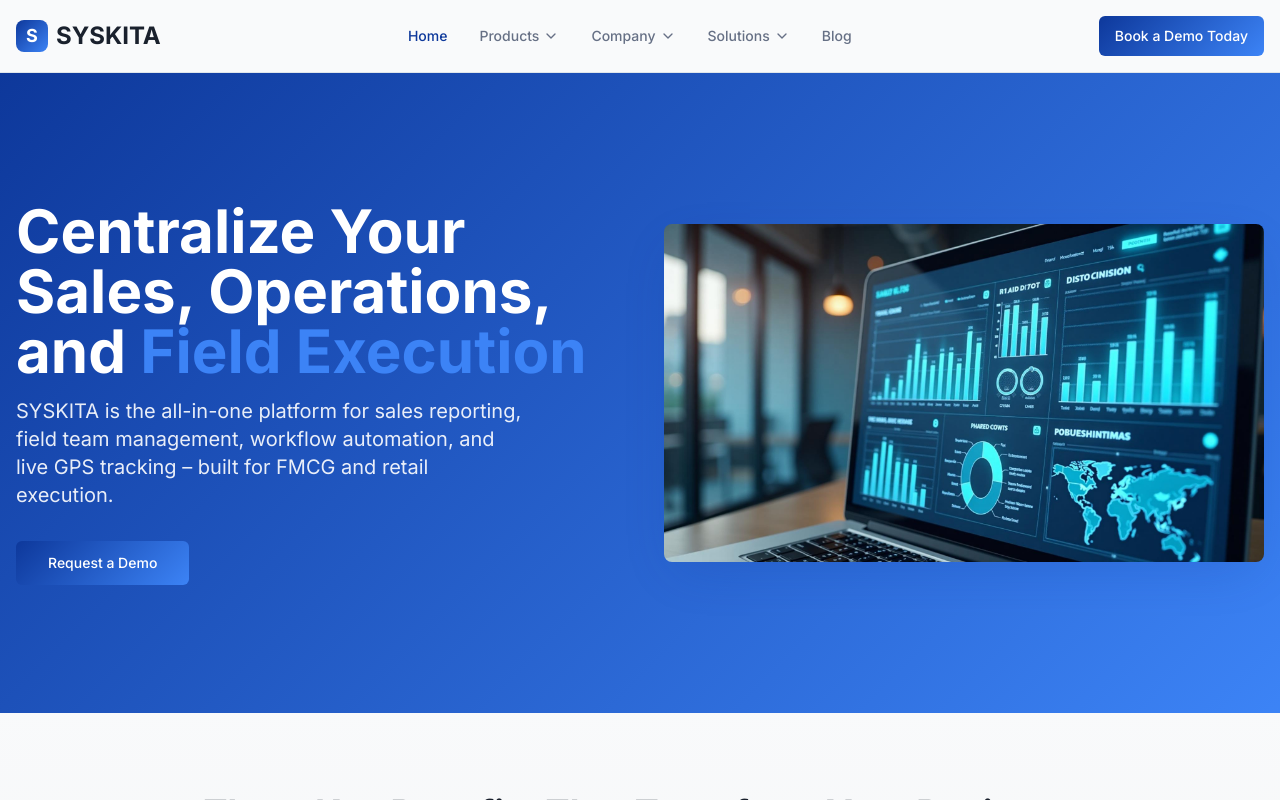
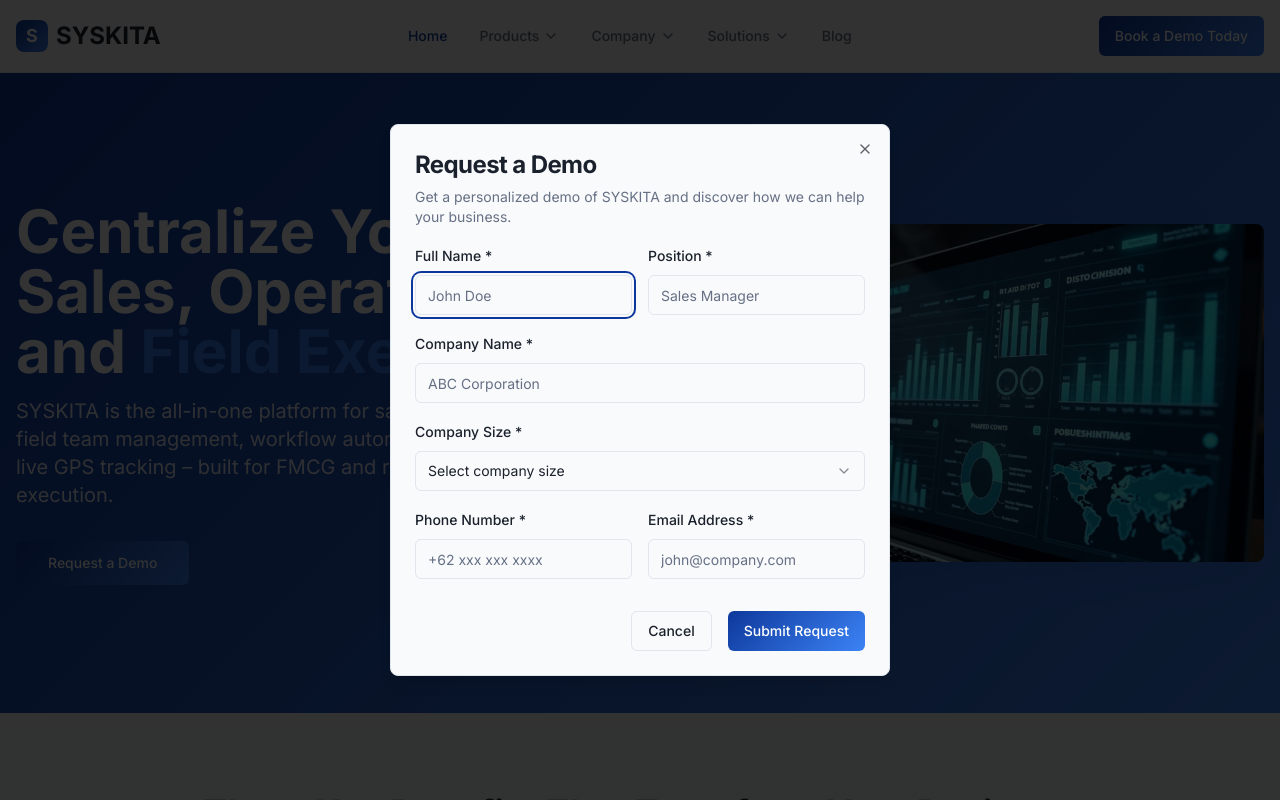
Before and after one commit to Victor-Gondo/syskita-shine-bright, a React (Vite) app: page / in a window 1280 px wide. Both pictures are taken after a click on the button "Request a Demo". Shown: the top 800 px of the page. Built offline with nearby package versions, Linux system fonts and the light colour scheme.

Commit message:
Add form to demo request buttons
Adds a form to all "Request Demo" and "Book a Demo Today" buttons. The form includes fields for name, company name, company size (dropdown), position, contact number, and email.

```diff
--- /dev/null
+++ b/src/components/DemoRequestForm.tsx
@@ -0,0 +1,244 @@
+import { useState } from "react";
+import { useForm } from "react-hook-form";
+import { zodResolver } from "@hookform/resolvers/zod";
+import { z } from "zod";
+import {
+  Dialog,
+  DialogContent,
+  DialogDescription,
+  DialogHeader,
+  DialogTitle,
+} from "@/components/ui/dialog";
+import {
+  Form,
+  FormControl,
+  FormField,
+  FormItem,
+  FormLabel,
+  FormMessage,
+} from "@/components/ui/form";
+import {
+  Select,
+  SelectContent,
+  SelectItem,
+  SelectTrigger,
+  SelectValue,
+} from "@/components/ui/select";
+import { Input } from "@/components/ui/input";
+import { Button } from "@/components/ui/button";
+import { useToast } from "@/hooks/use-toast";
+
+const formSchema = z.object({
+  name: z.string().min(2, "Name must be at least 2 characters"),
+  company: z.string().min(2, "Company name must be at least 2 characters"),
+  companySize: z.string().min(1, "Please select company size"),
+  position: z.string().min(2, "Position must be at least 2 characters"),
+  phone: z.string().min(10, "Phone number must be at least 10 characters"),
+  email: z.string().email("Please enter a valid email address"),
+});
+
+type FormData = z.infer<typeof formSchema>;
+
+interface DemoRequestFormProps {
+  isOpen: boolean;
+  onClose: () => void;
+  variant?: "demo" | "book";
+}
+
+const DemoRequestForm = ({ isOpen, onClose, variant = "demo" }: DemoRequestFormProps) => {
+  const [isSubmitting, setIsSubmitting] = useState(false);
+  const { toast } = useToast();
+
+  const form = useForm<FormData>({
+    resolver: zodResolver(formSchema),
+    defaultValues: {
+      name: "",
+      company: "",
+      companySize: "",
+      position: "",
+      phone: "",
+      email: "",
+    },
+  });
+
+  const onSubmit = async (data: FormData) => {
+    setIsSubmitting(true);
+
+    // Simulate API call
+    await new Promise(resolve => setTimeout(resolve, 1000));
+
+    console.log("Demo request submitted:", data);
+
+    toast({
+      title: "Demo Request Submitted!",
+      description: "We'll contact you within 24 hours to schedule your demo.",
+    });
+
+    form.reset();
+    setIsSubmitting(false);
+    onClose();
+  };
+
+  const title = variant === "book" ? "Book Your Demo" : "Request a Demo";
+  const description = variant === "book"
+    ? "Schedule a personalized demo and see how SYSKITA can transform your operations."
+    : "Get a personalized demo of SYSKITA and discover how we can help your business.";
+
+  return (
+    <Dialog open={isOpen} onOpenChange={onClose}>
+      <DialogContent className="sm:max-w-[500px] bg-background border-border">
+        <DialogHeader>
+          <DialogTitle className="text-2xl font-bold text-foreground">{title}</DialogTitle>
+          <DialogDescription className="text-muted-foreground">
+            {description}
+          </DialogDescription>
+        </DialogHeader>
+
+        <Form {...form}>
+          <form onSubmit={form.handleSubmit(onSubmit)} className="space-y-4">
+            <div className="grid grid-cols-1 md:grid-cols-2 gap-4">
+              <FormField
+                control={form.control}
+                name="name"
+                render={({ field }) => (
+                  <FormItem>
+                    <FormLabel>Full Name *</FormLabel>
+                    <FormControl>
+                      <Input
+                        placeholder="John Doe"
+                        {...field}
+                        className="bg-background border-input"
+                      />
+                    </FormControl>
+                    <FormMessage />
+                  </FormItem>
+                )}
+              />
+
+              <FormField
+                control={form.control}
+                name="position"
+                render={({ field }) => (
+                  <FormItem>
+                    <FormLabel>Position *</FormLabel>
+                    <FormControl>
+                      <Input
+                        placeholder="Sales Manager"
+                        {...field}
+                        className="bg-background border-input"
+                      />
+                    </FormControl>
+                    <FormMessage />
+                  </FormItem>
+                )}
+              />
+            </div>
+
+            <FormField
+              control={form.control}
+              name="company"
+              render={({ field }) => (
+                <FormItem>
+                  <FormLabel>Company Name *</FormLabel>
+                  <FormControl>
+                    <Input
+                      placeholder="ABC Corporation"
+                      {...field}
+                      className="bg-background border-input"
+                    />
+                  </FormControl>
+                  <FormMessage />
+                </FormItem>
+              )}
+            />
+
+            <FormField
+              control={form.control}
+              name="companySize"
+              render={({ field }) => (
+                <FormItem>
+                  <FormLabel>Company Size *</FormLabel>
+                  <Select onValueChange={field.onChange} defaultValue={field.value}>
+                    <FormControl>
+                      <SelectTrigger className="bg-background border-input">
+                        <SelectValue placeholder="Select company size" />
+                      </SelectTrigger>
+                    </FormControl>
+                    <SelectContent className="bg-background border-border z-50">
+                      <SelectItem value="1-10">1-10 employees</SelectItem>
+                      <SelectItem value="11-50">11-50 employees</SelectItem>
+                      <SelectItem value="51-200">51-200 employees</SelectItem>
+                      <SelectItem value="201-500">201-500 employees</SelectItem>
+                      <SelectItem value="501-1000">501-1000 employees</SelectItem>
+                      <SelectItem value="1000+">1000+ employees</SelectItem>
+                    </SelectContent>
+                  </Select>
+                  <FormMessage />
+                </FormItem>
+              )}
+            />
+
+            <div className="grid grid-cols-1 md:grid-cols-2 gap-4">
+              <FormField
+                control={form.control}
+                name="phone"
+                render={({ field }) => (
+                  <FormItem>
+                    <FormLabel>Phone Number *</FormLabel>
+                    <FormControl>
+                      <Input
+                        placeholder="+62 xxx xxx xxxx"
+                        {...field}
+                        className="bg-background border-input"
+                      />
+                    </FormControl>
+                    <FormMessage />
+                  </FormItem>
+                )}
+              />
+
+              <FormField
+                control={form.control}
+                name="email"
+                render={({ field }) => (
+                  <FormItem>
+                    <FormLabel>Email Address *</FormLabel>
+                    <FormControl>
+                      <Input
+                        type="email"
+                        placeholder="john@company.com"
+                        {...field}
+                        className="bg-background border-input"
+                      />
+                    </FormControl>
+                    <FormMessage />
+                  </FormItem>
+                )}
+              />
+            </div>
+
+            <div className="flex justify-end space-x-4 pt-4">
+              <Button
+                type="button"
+                variant="outline"
+                onClick={onClose}
+                disabled={isSubmitting}
+              >
+                Cancel
+              </Button>
+              <Button
+                type="submit"
+                disabled={isSubmitting}
+                className="bg-gradient-primary hover:shadow-medium transition-all duration-300"
+              >
+                {isSubmitting ? "Submitting..." : "Submit Request"}
+              </Button>
+            </div>
+          </form>
+        </Form>
+      </DialogContent>
+    </Dialog>
+  );
+};
+
+export default DemoRequestForm;
--- a/src/components/ui/cta-button.tsx
+++ b/src/components/ui/cta-button.tsx
@@ -1,5 +1,7 @@
+import { useState } from "react";
 import { Button } from "@/components/ui/button";
 import { cn } from "@/lib/utils";
+import DemoRequestForm from "@/components/DemoRequestForm";
 
 interface CTAButtonProps {
   variant?: "demo" | "book" | "speak";
@@ -20,16 +22,24 @@ export const CTAButton = ({
   className,
   onClick
 }: CTAButtonProps) => {
+  const [isFormOpen, setIsFormOpen] = useState(false);
+
   const handleClick = () => {
     if (onClick) {
       onClick();
     } else {
-      // Default action - could be analytics tracking or redirect
+      // Open the demo request form for demo and book variants
+      if (variant === "demo" || variant === "book") {
+        setIsFormOpen(true);
+      } else {
+        // Default action for other variants
         console.log(`CTA clicked: ${ctaContent[variant]}`);
+      }
     }
   };
 
   return (
+    <>
       <Button
         size={size}
         onClick={handleClick}
@@ -40,5 +50,12 @@ export const CTAButton = ({
       >
         {ctaContent[variant]}
       </Button>
+
+      <DemoRequestForm
+        isOpen={isFormOpen}
+        onClose={() => setIsFormOpen(false)}
+        variant={variant === "book" ? "book" : "demo"}
+      />
+    </>
   );
 };
```
Lines whose indentation alone changed are shown as unchanged.
